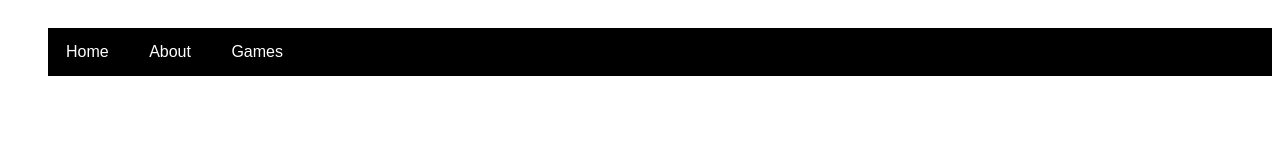
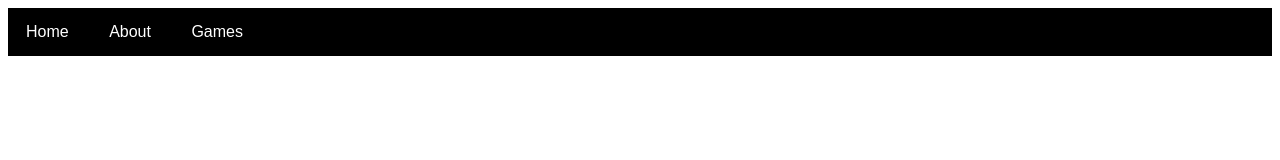
Before and after one commit to nativegames101/nativegames101.github.io, a plain HTML site: page index.html in a window 1280 px wide. Drawn offline with Linux system fonts and the light colour scheme.

Commit message:
Update style.css

```diff
--- a/src/style.css
+++ b/src/style.css
@@ -1,8 +1,6 @@
 html {
   background-color: white;
   font-family: Arial, Helvetica, sans-serif;
-  margin-top: 20px;
-  margin-left: 40px
 }
 ul {
   list-style-type: none;
```
